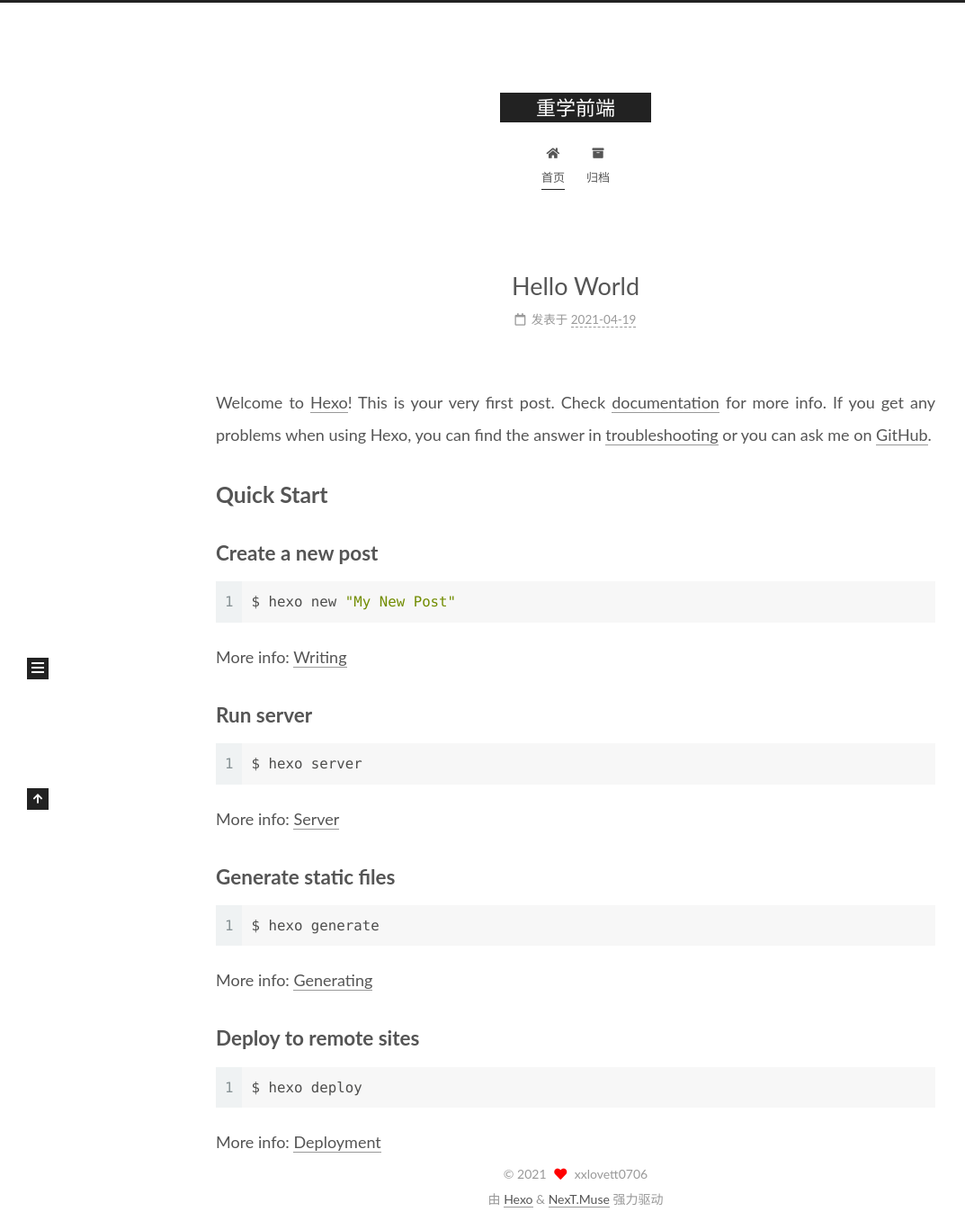
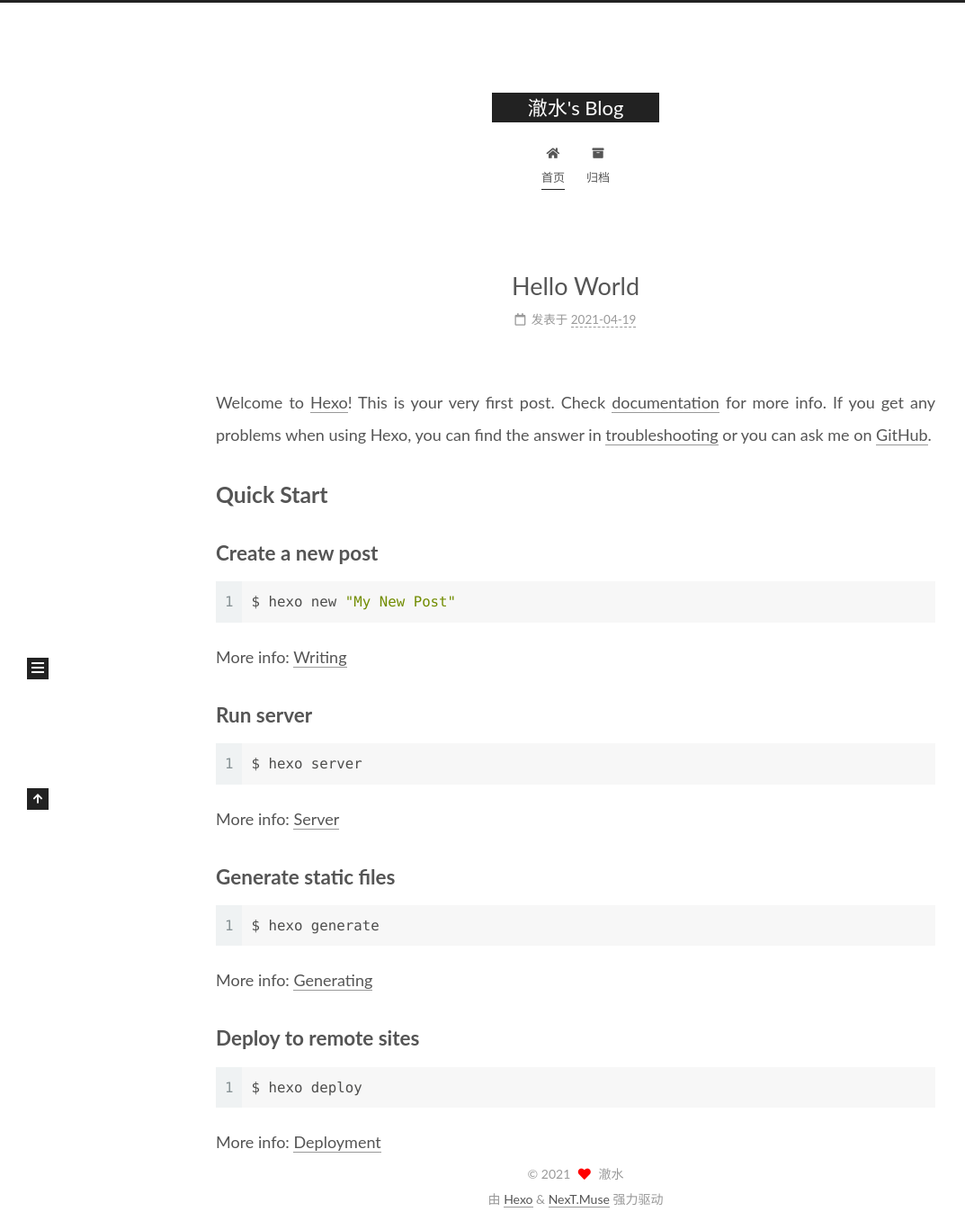
Before and after one commit to xxlovett0706/xxlovett0706.github.io, a plain HTML site: page index.html in a window 1280 px wide. Shown: the whole page at 90% size, without its empty margins (0-1073 px from the left). Drawn offline with Linux system fonts and the light colour scheme.

Commit message:
Site updated: 2021-04-21 15:42:06

```diff
--- a/css/main.css
+++ b/css/main.css
@@ -1168,7 +1168,7 @@ pre .javascript .function {
 }
 .links-of-author a::before,
 .links-of-author span.exturl::before {
-  background: #267fff;
+  background: #ffe82e;
   border-radius: 50%;
   content: ' ';
   display: inline-block;
--- a/index.html
+++ b/index.html
@@ -21,11 +21,11 @@
   </script>
 
   <meta property="og:type" content="website">
-<meta property="og:title" content="重学前端">
+<meta property="og:title" content="澈水&#39;s Blog">
 <meta property="og:url" content="https://xxlovett0706.github.io/index.html">
-<meta property="og:site_name" content="重学前端">
+<meta property="og:site_name" content="澈水&#39;s Blog">
 <meta property="og:locale" content="zh_CN">
-<meta property="article:author" content="xxlovett0706">
+<meta property="article:author" content="澈水">
 <meta name="twitter:card" content="summary">
 
 <link rel="canonical" href="https://xxlovett0706.github.io/">
@@ -41,7 +41,7 @@
   };
 </script>
 
-  <title>重学前端</title>
+  <title>澈水's Blog</title>
 
 
 
@@ -92,7 +92,7 @@
 
     <a href="/" class="brand" rel="start">
       <span class="logo-line-before"><i></i></span>
-      <h1 class="site-title">重学前端</h1>
+      <h1 class="site-title">澈水's Blog</h1>
       <span class="logo-line-after"><i></i></span>
     </a>
   </div>
@@ -149,12 +149,12 @@
 
     <span hidden itemprop="author" itemscope itemtype="http://schema.org/Person">
       <meta itemprop="image" content="/images/avatar.gif">
-      <meta itemprop="name" content="xxlovett0706">
+      <meta itemprop="name" content="澈水">
       <meta itemprop="description" content="">
     </span>
 
     <span hidden itemprop="publisher" itemscope itemtype="http://schema.org/Organization">
-      <meta itemprop="name" content="重学前端">
+      <meta itemprop="name" content="澈水's Blog">
     </span>
       <header class="post-header">
         <h2 class="post-title" itemprop="name headline">
@@ -269,7 +269,7 @@
 
       <div class="site-overview-wrap sidebar-panel">
         <div class="site-author motion-element" itemprop="author" itemscope itemtype="http://schema.org/Person">
-  <p class="site-author-name" itemprop="name">xxlovett0706</p>
+  <p class="site-author-name" itemprop="name">澈水</p>
   <div class="site-description" itemprop="description"></div>
 </div>
 <div class="site-state-wrap motion-element">
@@ -309,7 +309,7 @@
   <span class="with-love">
     <i class="fa fa-heart"></i>
   </span>
-  <span class="author" itemprop="copyrightHolder">xxlovett0706</span>
+  <span class="author" itemprop="copyrightHolder">澈水</span>
 </div>
   <div class="powered-by">由 <a href="https://hexo.io/" class="theme-link" rel="noopener" target="_blank">Hexo</a> & <a href="https://muse.theme-next.org/" class="theme-link" rel="noopener" target="_blank">NexT.Muse</a> 强力驱动
   </div>
```
Also changed, not shown: 2021/04/19/hello-world/index.html (+8 -8 lines), archives/2021/04/index.html (+7 -7 lines), archives/2021/index.html (+7 -7 lines), archives/index.html (+7 -7 lines).
